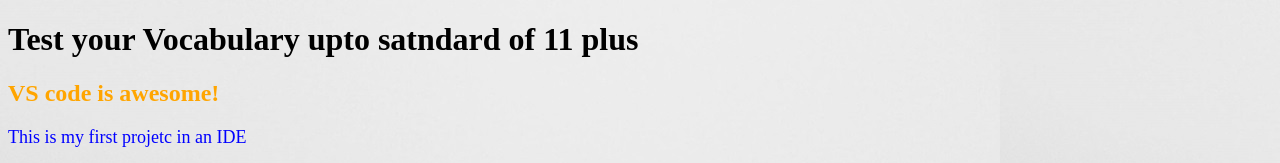
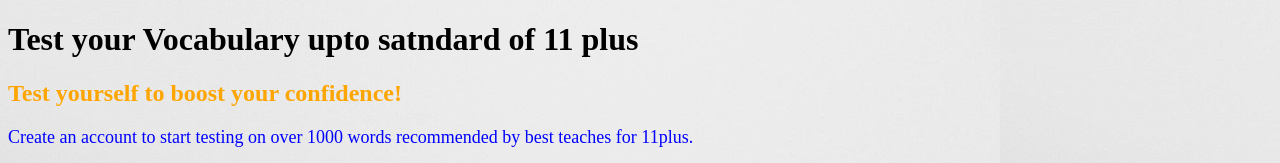
Before and after one commit to darakhshanda/my-first-project, a plain HTML site: page index.html in a window 1280 px wide. Shown: the top 163 px of the page. Drawn offline with Linux system fonts and the light colour scheme.

```diff
--- a/index.html
+++ b/index.html
@@ -8,8 +8,11 @@
   </head>
   <body>
     <h1>Test your Vocabulary upto satndard of 11 plus</h1>
-    <h2>VS code is awesome!</h2>
-    <p>This is my first projetc in an IDE</p>
+    <h2>Test yourself to boost your confidence!</h2>
+    <p>
+      Create an account to start testing on over 1000 words recommended by best
+      teaches for 11plus.
+    </p>
     <img src="assets/images/01-02-02_ci-logo.png" alt="The logo" />
   </body>
 </html>
```
